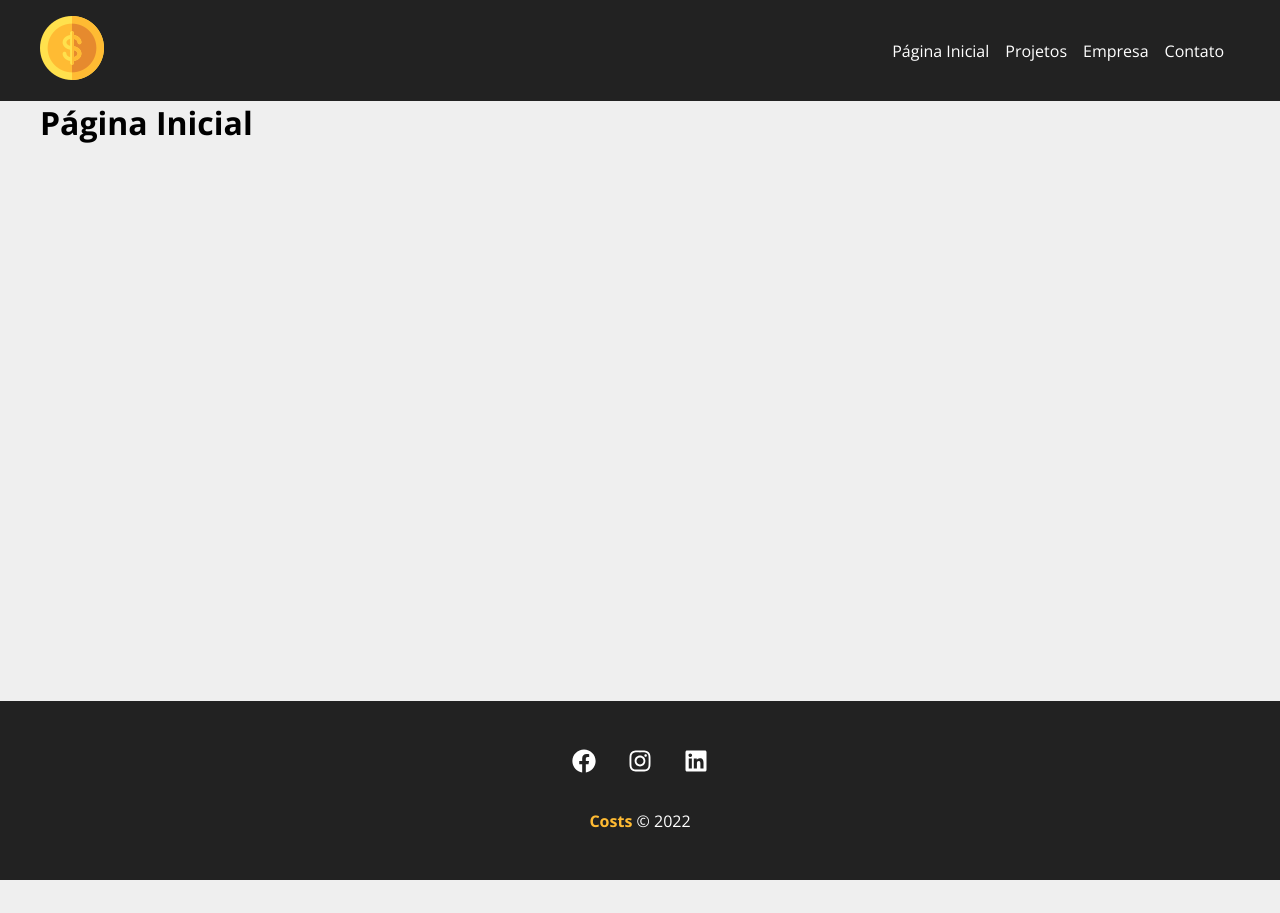
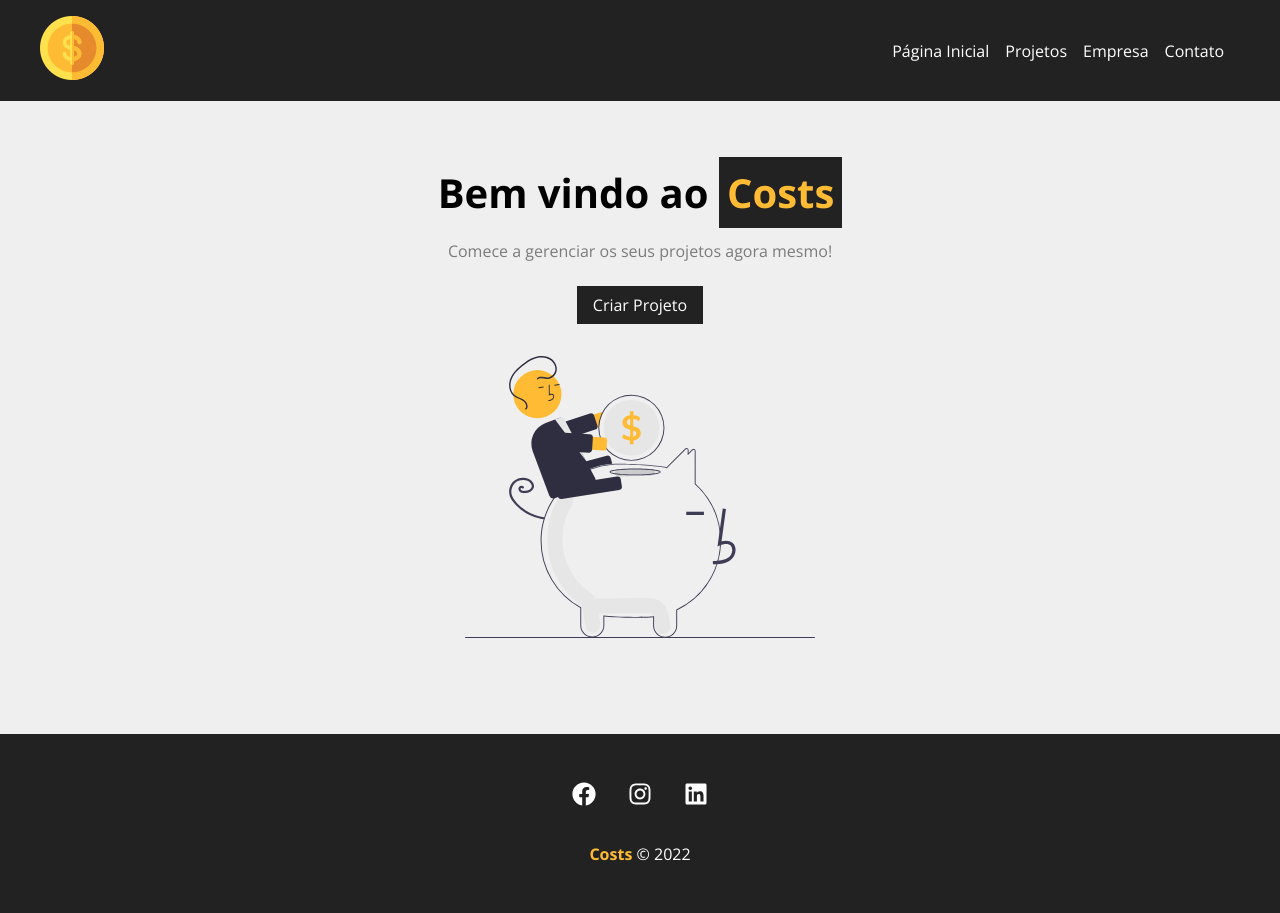
Before and after one commit to talesmilan/Costs-Projeto-ReactJS, a React (Create React App) app: page / in a window 1280 px wide. Before the commit the page ends 880 px from the top, so only its background shows below. Built offline with nearby package versions, Linux system fonts and the light colour scheme.

Commit message:
Página inicial atualizada

```diff
--- /dev/null
+++ b/src/components/layout/LinkButton.js
@@ -0,0 +1,10 @@
+import styles from './LinkButton.module.css'
+import {Link} from 'react-router-dom'
+
+function LinkButton({to, text}) {
+    return (
+        <Link className={styles.btn} to={to}>{text}</Link>
+    )
+}
+
+export default LinkButton
--- /dev/null
+++ b/src/components/layout/LinkButton.module.css
@@ -0,0 +1,10 @@
+.btn {
+    background-color: #222;
+    color: #fff;
+    padding: .5em 1em;
+    text-decoration: none;
+    transition: 0.5s;
+}
+.btn:hover {
+    color: #ffbb33;
+}
--- a/src/components/pages/Home.js
+++ b/src/components/pages/Home.js
@@ -1,5 +1,14 @@
+import styles from './Home.module.css'
+import savings from '../../img/savings.svg'
+import LinkButton from '../layout/LinkButton'
+
 function Home() {
-    return <h1>Página Inicial</h1>
+    return (<section className={styles.home_container}>
+        <h1>Bem vindo ao <span>Costs</span></h1>
+        <p>Comece a gerenciar os seus projetos agora mesmo!</p>
+        <LinkButton to="/newprojects" text="Criar Projeto" />
+        <img src={savings} alt="Costs"></img>
+    </section>)
 }
 
 export default Home
--- /dev/null
+++ b/src/components/pages/Home.module.css
@@ -0,0 +1,25 @@
+.home_container {
+    width: 100%;
+    display: flex;
+    flex-direction: column;
+    align-items: center;
+    justify-content: center;
+    padding: 4em;
+}
+.home_container h1 {
+    font-size: 2.5em;
+    margin-bottom: .5em;
+}
+.home_container span {
+    color: #ffbb33;
+    padding: 0.2em;
+    background-color: #222;
+}
+.home_container p {
+    margin-bottom: 1.5em;
+    color: #7b7b7b;
+}
+.home_container img {
+    width: 350px;
+    margin: 2em 0;
+}
```
